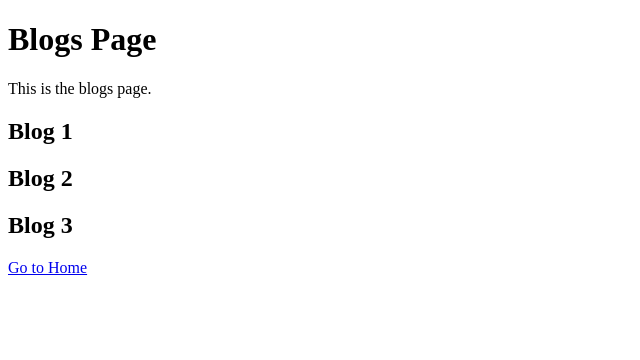
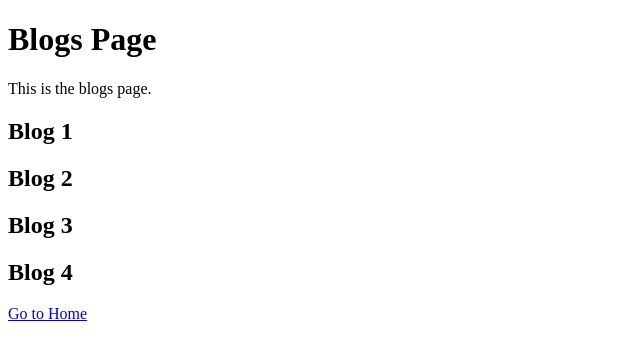
Before and after one commit to coder8820/Nextjs, a Next.js app in the folder my-app/: page /blogs in a window 1280 px wide. Shown: the top 360 px of the page, without its empty margins (0-640 px from the left). Built offline with nearby package versions, Linux system fonts and the light colour scheme.

Commit message:
some bloges added

```diff
--- a/my-app/app/blogs/page.js
+++ b/my-app/app/blogs/page.js
@@ -11,6 +11,7 @@ export default async function Blogs({ param, searchParams }) {
         <h2>Blog 1</h2>
         <h2>Blog 2</h2>
         <h2>Blog 3</h2>
+        <h2>Blog 4</h2>
         <Link href="/">Go to Home</Link>
       </div>
     </>
```
